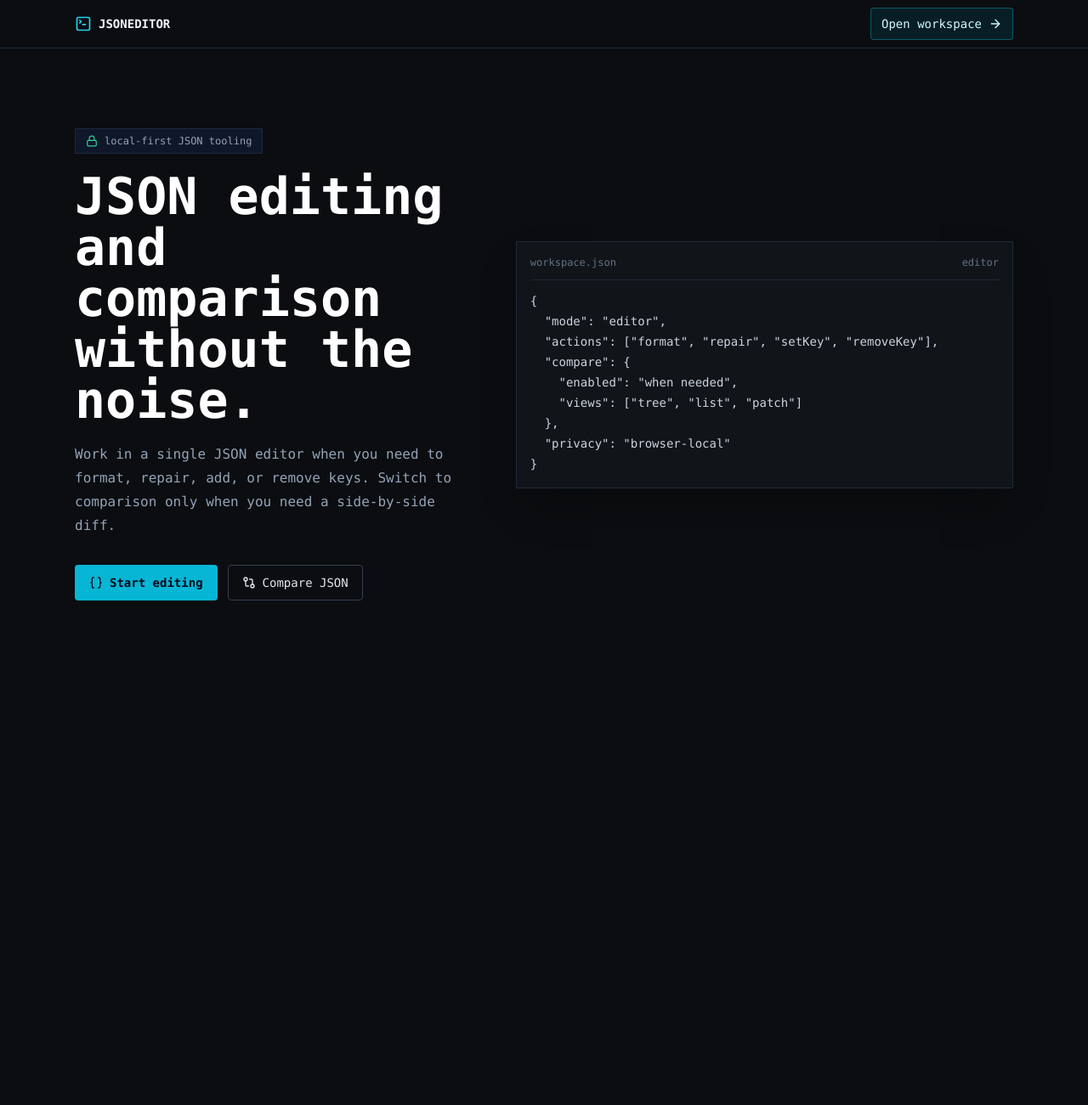
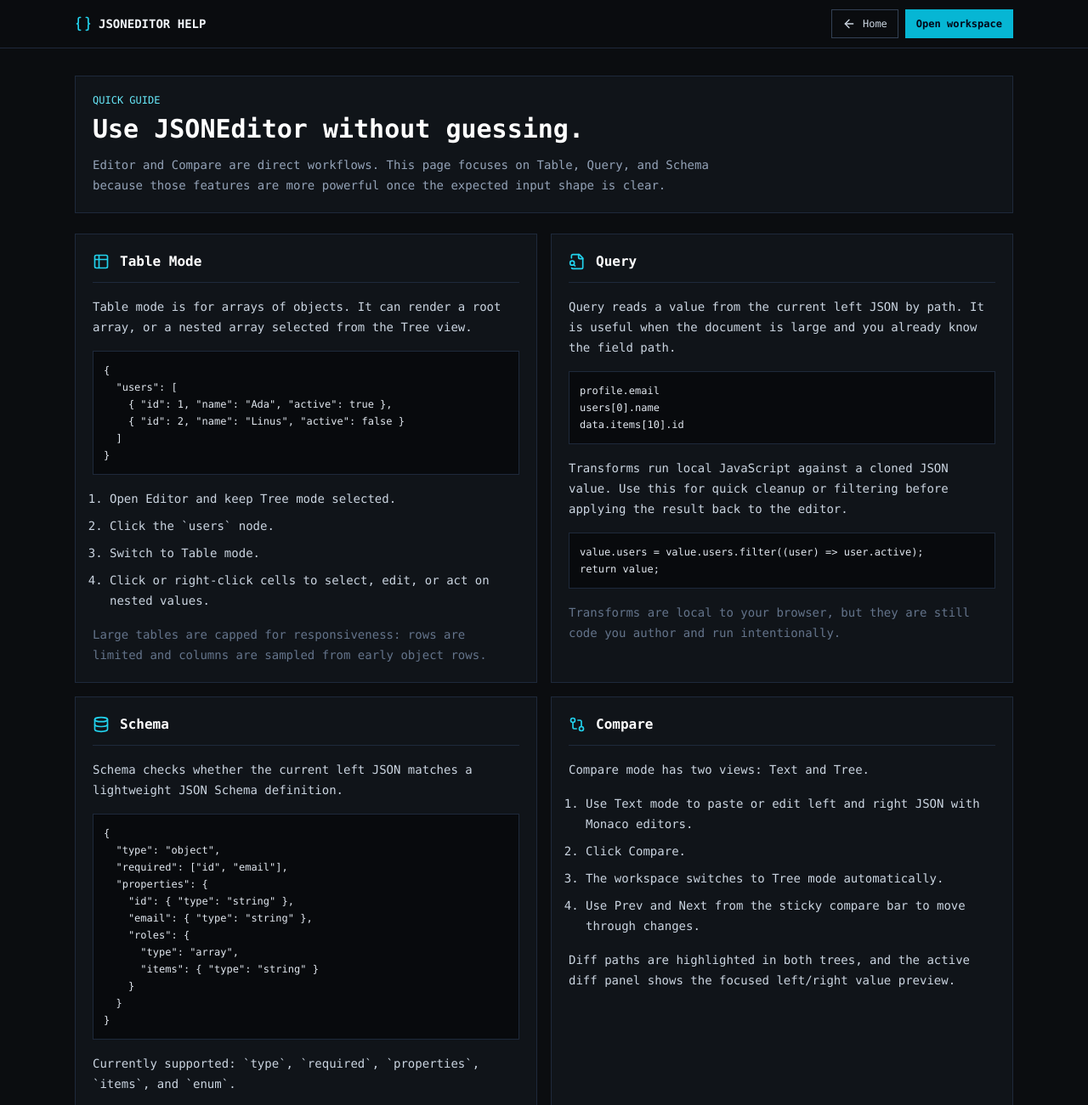
Before and after one commit to shubhamashish33/json-comparator, a React (Create React App) app: page /help in a window 1280 px wide. Before the commit this address led to /. Shown: the top 1301 px of the page at 85% size. Before the commit the page ends 801 px from the top, so only its background shows below. Built offline with nearby package versions, Linux system fonts and the light colour scheme.

Commit message:
Add help guide and refine workspace UX (#8)

```diff
--- a/src/App.js
+++ b/src/App.js
@@ -2,6 +2,7 @@
 import { BrowserRouter, Routes, Route, Navigate } from 'react-router-dom';
 import HomePage from './HomePage';
 import JSONCompare from './JSONCompare';
+import HelpPage from './HelpPage';
 
 const App = () => {
   return (
@@ -9,6 +10,7 @@
       <Routes>
         <Route path="/" element={<HomePage />} />
         <Route path="/compare" element={<JSONCompare />} />
+        <Route path="/help" element={<HelpPage />} />
         <Route path="*" element={<Navigate to="/" replace />} />
       </Routes>
     </BrowserRouter>
--- /dev/null
+++ b/src/HelpPage.js
@@ -0,0 +1,131 @@
+import React from "react";
+import { useNavigate } from "react-router-dom";
+import { ArrowLeft, Braces, Database, FileSearch, GitCompare, ListTree, Table2, Wand2 } from "lucide-react";
+
+const HelpSection = ({ icon: Icon, title, children }) => (
+  <section className="border border-slate-800 bg-[#101419] p-5">
+    <div className="mb-4 flex items-center gap-3 border-b border-slate-800 pb-3">
+      <Icon className="h-5 w-5 text-cyan-400" />
+      <h2 className="text-base font-semibold text-white">{title}</h2>
+    </div>
+    <div className="space-y-4 text-sm leading-6 text-slate-300">{children}</div>
+  </section>
+);
+
+const CodeBlock = ({ children }) => (
+  <pre className="overflow-auto border border-slate-800 bg-[#080a0d] p-3 text-xs leading-5 text-slate-200">
+    <code>{children}</code>
+  </pre>
+);
+
+const HelpPage = () => {
+  const navigate = useNavigate();
+
+  return (
+    <div className="min-h-screen bg-[#0b0d10] font-mono text-slate-200 selection:bg-cyan-500/20">
+      <header className="sticky top-0 z-50 border-b border-slate-800 bg-[#0b0d10]/95">
+        <div className="mx-auto flex h-14 max-w-6xl items-center justify-between px-4 sm:px-6">
+          <button onClick={() => navigate("/compare")} className="flex items-center gap-2 text-left">
+            <Braces className="h-5 w-5 text-cyan-400" />
+            <span className="text-sm font-semibold uppercase text-slate-100">JSONEditor Help</span>
+          </button>
+          <div className="flex gap-2">
+            <button onClick={() => navigate("/")} className="inline-flex items-center gap-2 border border-slate-700 px-3 py-2 text-xs text-slate-300 hover:bg-slate-900">
+              <ArrowLeft className="h-4 w-4" />
+              Home
+            </button>
+            <button onClick={() => navigate("/compare")} className="inline-flex items-center gap-2 border border-cyan-500 bg-cyan-500 px-3 py-2 text-xs font-semibold text-slate-950 hover:bg-cyan-400">
+              Open workspace
+            </button>
+          </div>
+        </div>
+      </header>
+
+      <main className="mx-auto max-w-6xl px-4 py-8 sm:px-6">
+        <section className="mb-6 border border-slate-800 bg-[#101419] p-5">
+          <div className="mb-2 text-xs uppercase text-cyan-300">Quick guide</div>
+          <h1 className="text-3xl font-semibold text-white">Use JSONEditor without guessing.</h1>
+          <p className="mt-3 max-w-3xl text-sm leading-6 text-slate-400">
+            Editor and Compare are direct workflows. This page focuses on Table, Query, and Schema because those features are more powerful once the expected input shape is clear.
+          </p>
+        </section>
+
+        <div className="grid gap-4 lg:grid-cols-2">
+          <HelpSection icon={Table2} title="Table Mode">
+            <p>Table mode is for arrays of objects. It can render a root array, or a nested array selected from the Tree view.</p>
+            <CodeBlock>{`{
+  "users": [
+    { "id": 1, "name": "Ada", "active": true },
+    { "id": 2, "name": "Linus", "active": false }
+  ]
+}`}</CodeBlock>
+            <ol className="list-decimal space-y-2 pl-5">
+              <li>Open Editor and keep Tree mode selected.</li>
+              <li>Click the `users` node.</li>
+              <li>Switch to Table mode.</li>
+              <li>Click or right-click cells to select, edit, or act on nested values.</li>
+            </ol>
+            <p className="text-slate-500">Large tables are capped for responsiveness: rows are limited and columns are sampled from early object rows.</p>
+          </HelpSection>
+
+          <HelpSection icon={FileSearch} title="Query">
+            <p>Query reads a value from the current left JSON by path. It is useful when the document is large and you already know the field path.</p>
+            <CodeBlock>{`profile.email
+users[0].name
+data.items[10].id`}</CodeBlock>
+            <p>Transforms run local JavaScript against a cloned JSON value. Use this for quick cleanup or filtering before applying the result back to the editor.</p>
+            <CodeBlock>{`value.users = value.users.filter((user) => user.active);
+return value;`}</CodeBlock>
+            <p className="text-slate-500">Transforms are local to your browser, but they are still code you author and run intentionally.</p>
+          </HelpSection>
+
+          <HelpSection icon={Database} title="Schema">
+            <p>Schema checks whether the current left JSON matches a lightweight JSON Schema definition.</p>
+            <CodeBlock>{`{
+  "type": "object",
+  "required": ["id", "email"],
+  "properties": {
+    "id": { "type": "string" },
+    "email": { "type": "string" },
+    "roles": {
+      "type": "array",
+      "items": { "type": "string" }
+    }
+  }
+}`}</CodeBlock>
+            <p>Currently supported: `type`, `required`, `properties`, `items`, and `enum`.</p>
+            <p className="text-slate-500">This is meant for fast shape checks, not full JSON Schema compliance yet.</p>
+          </HelpSection>
+
+          <HelpSection icon={GitCompare} title="Compare">
+            <p>Compare mode has two views: Text and Tree.</p>
+            <ol className="list-decimal space-y-2 pl-5">
+              <li>Use Text mode to paste or edit left and right JSON with Monaco editors.</li>
+              <li>Click Compare.</li>
+              <li>The workspace switches to Tree mode automatically.</li>
+              <li>Use Prev and Next from the sticky compare bar to move through changes.</li>
+            </ol>
+            <p>Diff paths are highlighted in both trees, and the active diff panel shows the focused left/right value preview.</p>
+          </HelpSection>
+
+          <HelpSection icon={ListTree} title="Large JSON Tips">
+            <ul className="list-disc space-y-2 pl-5">
+              <li>Use Tree mode for inspection because child nodes are paged.</li>
+              <li>Use search results in the sidebar, then press Enter to jump between matches.</li>
+              <li>Use the fixed scroll-to-top button after deep tree navigation.</li>
+              <li>Large documents stay in memory only and are not restored from localStorage.</li>
+            </ul>
+          </HelpSection>
+
+          <HelpSection icon={Wand2} title="Repair, Format, Compact">
+            <p>Repair handles common JSON-ish input such as comments, trailing commas, unquoted keys, and single-quoted strings.</p>
+            <p>Format expands valid JSON with indentation. Compact removes whitespace for smaller exports.</p>
+            <p className="text-slate-500">For invalid JSON, check the parse error location before comparing or validating.</p>
+          </HelpSection>
+        </div>
+      </main>
+    </div>
+  );
+};
+
+export default HelpPage;
--- a/src/HomePage.js
+++ b/src/HomePage.js
@@ -1,6 +1,6 @@
 import React from "react";
 import { useNavigate } from "react-router-dom";
-import { ArrowRight, Braces, GitCompare, Lock, TerminalSquare } from "lucide-react";
+import { ArrowRight, Braces, GitCompare, HelpCircle, Lock, TerminalSquare } from "lucide-react";
 
 const HomePage = () => {
   const navigate = useNavigate();
@@ -13,6 +13,14 @@
             <TerminalSquare className="h-5 w-5 text-cyan-400" />
             <span className="text-sm font-semibold uppercase text-slate-100">JSONEditor</span>
           </button>
+          <div className="flex gap-2">
+            <button
+              onClick={() => navigate("/help")}
+              className="inline-flex items-center gap-2 rounded border border-slate-700 px-3 py-2 text-sm text-slate-200 hover:bg-slate-900"
+            >
+              <HelpCircle className="h-4 w-4" />
+              Help
+            </button>
             <button
               onClick={() => navigate("/compare")}
               className="inline-flex items-center gap-2 rounded border border-cyan-500/40 bg-cyan-500/10 px-3 py-2 text-sm text-cyan-100 hover:bg-cyan-500/15"
@@ -20,6 +28,7 @@
               Open workspace
               <ArrowRight className="h-4 w-4" />
             </button>
+          </div>
         </div>
       </header>
 
--- a/src/JSONCompare.js
+++ b/src/JSONCompare.js
@@ -15,6 +15,7 @@
   Eraser,
   FileJson,
   GitCompare,
+  HelpCircle,
   Home,
   Link2,
   ListTree,
@@ -546,7 +547,7 @@
   const directEditActiveRef = useRef(false);
   const directEditTimerRef = useRef(null);
   const [workspaceTab, setWorkspaceTab] = useState("editor");
-  const [editorMode, setEditorMode] = useState("tree");
+  const [editorMode, setEditorMode] = useState("code");
   const [compareMode, setCompareMode] = useState("text");
   const [leftText, setLeftText] = useState("");
   const [rightText, setRightText] = useState("");
@@ -849,7 +850,7 @@
     const nextIndex = (index + searchMatches.length) % searchMatches.length;
     const path = searchMatches[nextIndex] === "root" ? "" : searchMatches[nextIndex];
     setActiveSearchIndex(nextIndex);
-    setEditorMode("tree");
+    setEditorMode("code");
     selectPath(path);
   };
 
@@ -991,7 +992,7 @@
 
   const resetWorkspace = () => {
     setWorkspaceTab("editor");
-    setEditorMode("tree");
+    setEditorMode("code");
     setCompareMode("text");
     setLeftText("");
     setRightText("");
@@ -1041,9 +1042,14 @@
             <GitCompare className="h-5 w-5 text-cyan-400" />
             JSONEditor
           </button>
-          <button onClick={() => navigate("/")} className="inline-flex items-center gap-2 border border-slate-700 px-3 py-1.5 text-xs text-slate-300 hover:bg-slate-900">
-            <Home className="h-4 w-4" /> Home
-          </button>
+          <div className="flex gap-2">
+            <button onClick={() => navigate("/help")} className="inline-flex items-center gap-2 border border-slate-700 px-3 py-1.5 text-xs text-slate-300 hover:bg-slate-900">
+              <HelpCircle className="h-4 w-4" /> Help
+            </button>
+            <button onClick={() => navigate("/")} className="inline-flex items-center gap-2 border border-slate-700 px-3 py-1.5 text-xs text-slate-300 hover:bg-slate-900">
+              <Home className="h-4 w-4" /> Home
+            </button>
+          </div>
         </div>
       </nav>
 
```
Also changed, not shown: 1 other file (tests, documents, lock files or other folders). Lines whose indentation alone changed are shown as unchanged.
